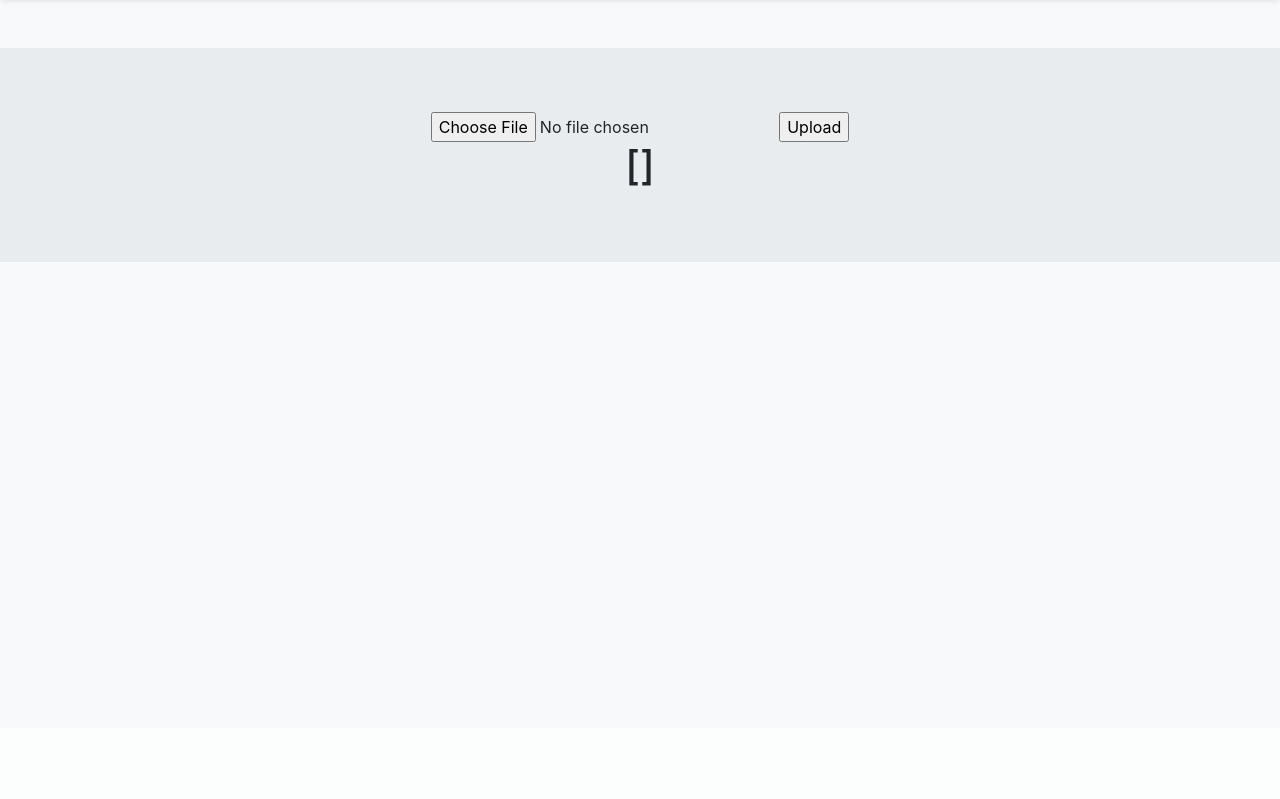
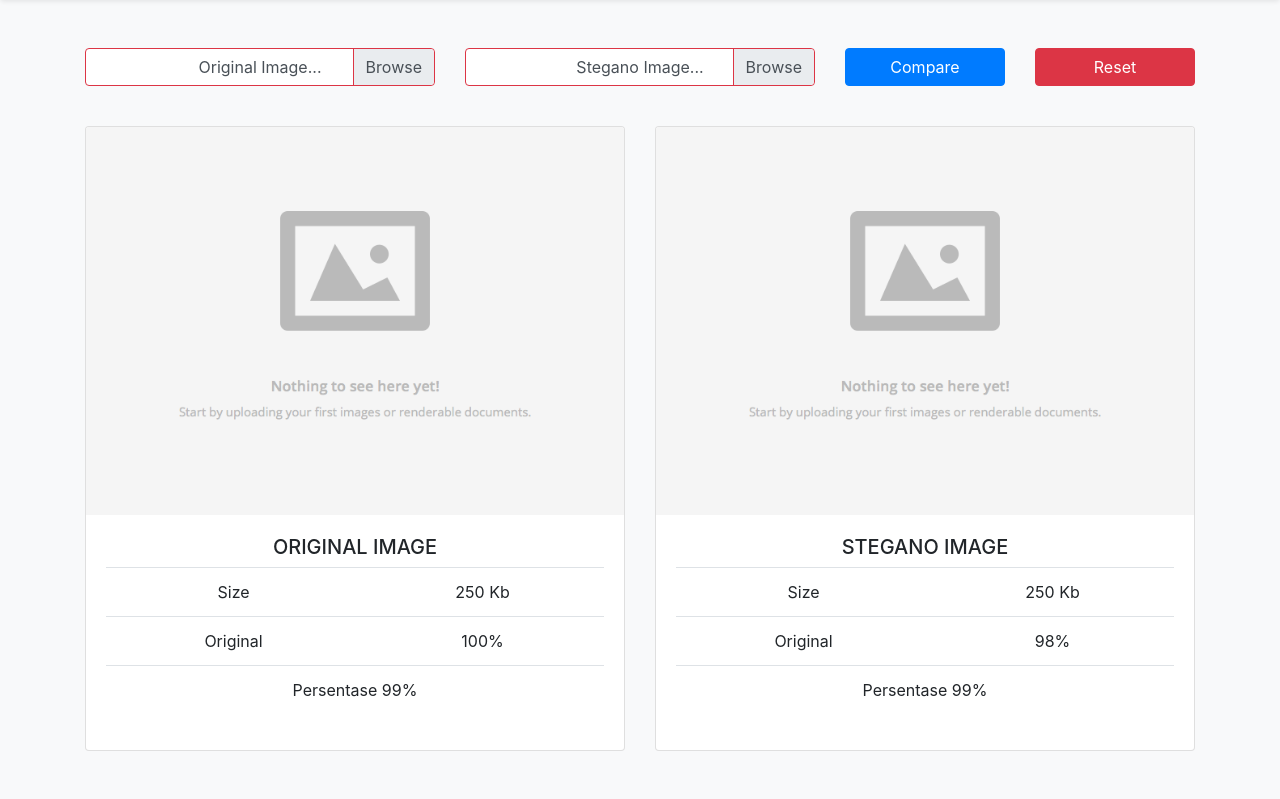
Before and after one commit to josestg/Steganografi-electron-Flask, a Flask app: page /success in a window 1280 px wide. Shown: the part 72-871 px from the top of the page. Before the commit the page ends 334 px from the top, so only its background shows below. Run offline with Flask 2, Linux system fonts and the light colour scheme; parts of the project's set-up code (start-up, migrations or seed data) failed here and were passed over; some libraries are stand-ins or nearby versions.

Commit message:
styling compare page

```diff
--- a/server/app/templates/compare.html
+++ b/server/app/templates/compare.html
@@ -1,15 +1,96 @@
 {% extends "base.html" %}
 {% block title %}Home{% endblock %}
 {% block body %}
-<div class="jumbotron jumbotron-fluid text-center">
+<div class="container text-center">
+	<div class="row mb-4">
+		<div class="col-md-4">
+			<form class="was-validated " method=POST enctype=multipart/form-data action="{{ url_for('upload') }}">
 
-	<div class="container">
-		<form method=POST enctype=multipart/form-data action="{{ url_for('upload') }}">
-    		<input type=file name=file>
-    		<input type="submit" value="Upload">
-		</form>
+			  <div class="custom-file mb-3">
+			    <input type="file" class="custom-file-input" id="imageFile" required name="image" >
+			    <label class="custom-file-label" for="imageFile" id="imageLabel">Original Image...</label>
+			  </div>
+			 </form>
+		</div>
+
+		<div class="col-md-4">
+			<form class="was-validated " method=POST enctype=multipart/form-data action="{{ url_for('upload') }}">
+
+			  <div class="custom-file mb-3">
+			    <input type="file" class="custom-file-input" id="imageFile" required name="image" >
+			    <label class="custom-file-label" for="imageFile" id="imageLabel">Stegano Image...</label>
+			  </div>
+			 </form>
+		</div>
+		<div class="col-md-4">
+			<div class="row">
+				<div class="col">
+					<button type="button" class="btn btn-primary btn-block">Compare</button>
+				</div>
+				<div class="col">
+					<button type="button" class="btn btn-danger btn-block">Reset</button>
+				</div>
+			</div>
+
+		</div>
+
 	</div>
-	<h1>{{key}}</h1>
+	<div class="row mb-4">
+		<div class="col-md-6 col-sm-12 mb-4">
+
+			<div class="card" style="width: 100%;">
+			  <img class="card-img-top" src="{{ url_for('static', filename='assets/noimage.png') }}" alt="Card image cap" id="imageView">
+			  <div class="card-body">
+				<h5>ORIGINAL IMAGE</h5>
+
+				<table class="table table-hover">
+				  <tbody>
+				    <tr>
+				      <td>Size	</td>
+				      <td>250 Kb</td>
+				    </tr>
+				    <tr>
+				      <td>Original	</td>
+				      <td>100%</td>
+				    </tr>
+				    <tr>
+				      <td colspan="2">Persentase 99%</td>
+				    </tr>
+				  </tbody>
+				</table>
+
+			  </div>
+			</div>
+		</div>
+
+		<div class="col-md-6 col-sm-12 mb-4">
+			<div class="card" style="width: 100%;">
+			  <img class="card-img-top" src="{{ url_for('static', filename='assets/noimage.png') }}" alt="Card image cap" id="imageView">
+			  <div class="card-body">
+				<h5>STEGANO IMAGE</h5>
+
+				<table class="table table-hover">
+				  <tbody>
+				    <tr>
+				      <td>Size	</td>
+				      <td>250 Kb</td>
+				    </tr>
+				    <tr>
+				      <td>Original	</td>
+				      <td>98%</td>
+				    </tr>
+				    <tr>
+				      <td colspan="2">Persentase 99%</td>
+				    </tr>
+				  </tbody>
+				</table>
+
+			  </div>
+			</div>
+		</div>
+
+	</div>
+
 
 </div>
 {% endblock %}
```
